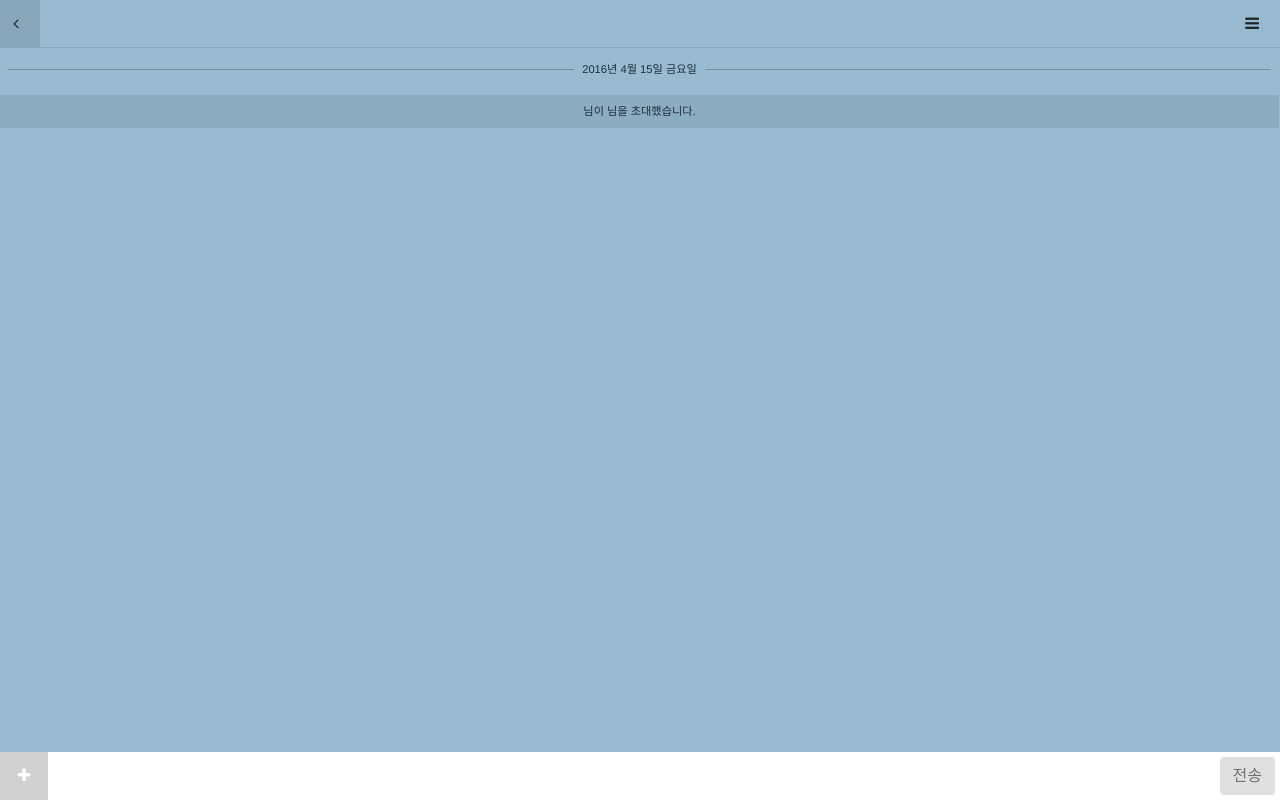
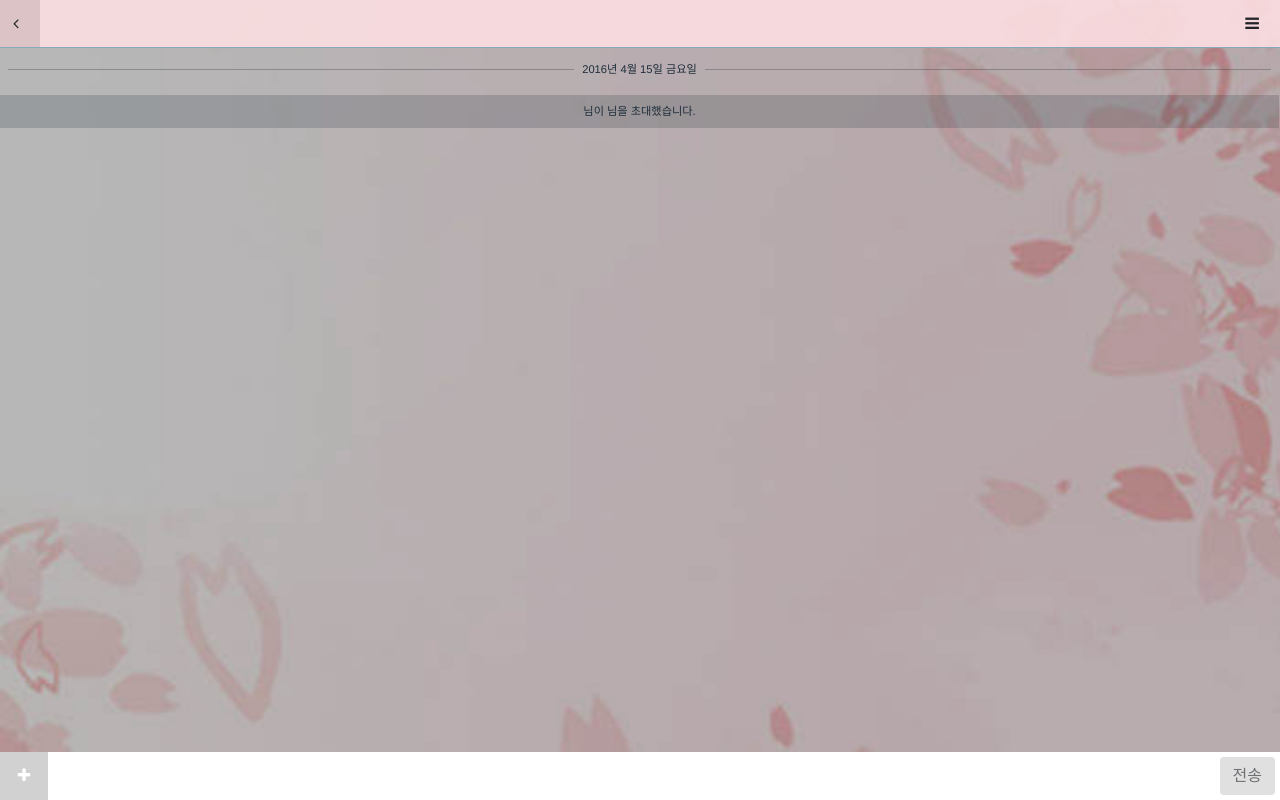
Before and after one commit to kathar0s/wedding, a Django app: template templates/chat.html in a window 1280 px wide. Run offline with Django 3.2, Linux system fonts and the light colour scheme; the template is opened without the code that fills it, so the values that code supplies are empty; some libraries are stand-ins or nearby versions.

Commit message:
색상 테마 변경 초기 진입 사용자 판단 복구

```diff
--- a/static/assets/css/app.css
+++ b/static/assets/css/app.css
@@ -318,7 +318,7 @@ form label.error {
   background-color: #98BBD1;
 }
 .chat-activity > .header {
-  background-color: rgba(152, 187, 209, 0.9);
+  background-color: rgba(252, 222, 226, 0.9);
 }
 .chat-activity > .header .btn {
   color: inherit;
@@ -385,7 +385,7 @@ form label.error {
   display: none;
 }
 .chat-activity .talk-box .message-row.notice .message-box {
-  background: rgba(31, 45, 56, 0.1);
+  background: rgba(31, 45, 56, 0.2);
   font-size: 0.7rem;
   color: #1d2d3a;
   text-align: center;
--- a/static/assets/css/app.less
+++ b/static/assets/css/app.less
@@ -399,7 +399,7 @@ form {
 	background-color: #98BBD1;
 
 	> .header {
-		background-color: rgba(152, 187, 209, 0.9);
+		background-color: rgba(252, 222, 226, 0.9);
 
 		.btn {
 			color: inherit;
@@ -487,7 +487,7 @@ form {
 				}
 
 				.message-box {
-					background: rgba(31, 45, 56, 0.1);
+					background: rgba(31, 45, 56, 0.2);
 					font-size: 0.7rem;
 					color: #1d2d3a;
 					text-align: center;
--- a/templates/chat.html
+++ b/templates/chat.html
@@ -2,6 +2,14 @@
 {% load humanize %}
 {% load staticfiles %}
 {% load customtags %}
+{% block stylesheet %}
+	<style>
+		.chat-activity {
+			background: url('{% static "assets/img/bg.jpg" %}') 50% 50% no-repeat;
+			background-size: cover;
+		}
+	</style>
+{% endblock %}
 {% block body %}
 	<div class="activity chat-activity">
 		<div class="header">
```
Also changed, not shown: templates/index.html (+4 -4 lines), static/assets/img/bg.jpg (added), static/assets/img/chatroom_message_bubble_me.png.
